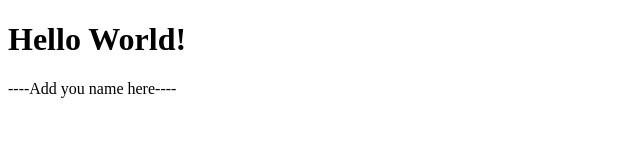
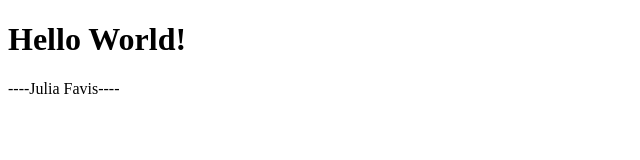
Before and after one commit to DS4200-S22/ic-01-julia127, a plain HTML site: page index.html in a window 1280 px wide. Shown: the full height of the page, 0-640 px from the left. Drawn offline with Linux system fonts and the light colour scheme.

Commit message:
Update index.html

```diff
--- a/index.html
+++ b/index.html
@@ -6,7 +6,7 @@
 
 <p>
 
-----Add you name here----
+----Julia Favis----
 
 </p>
 
```
